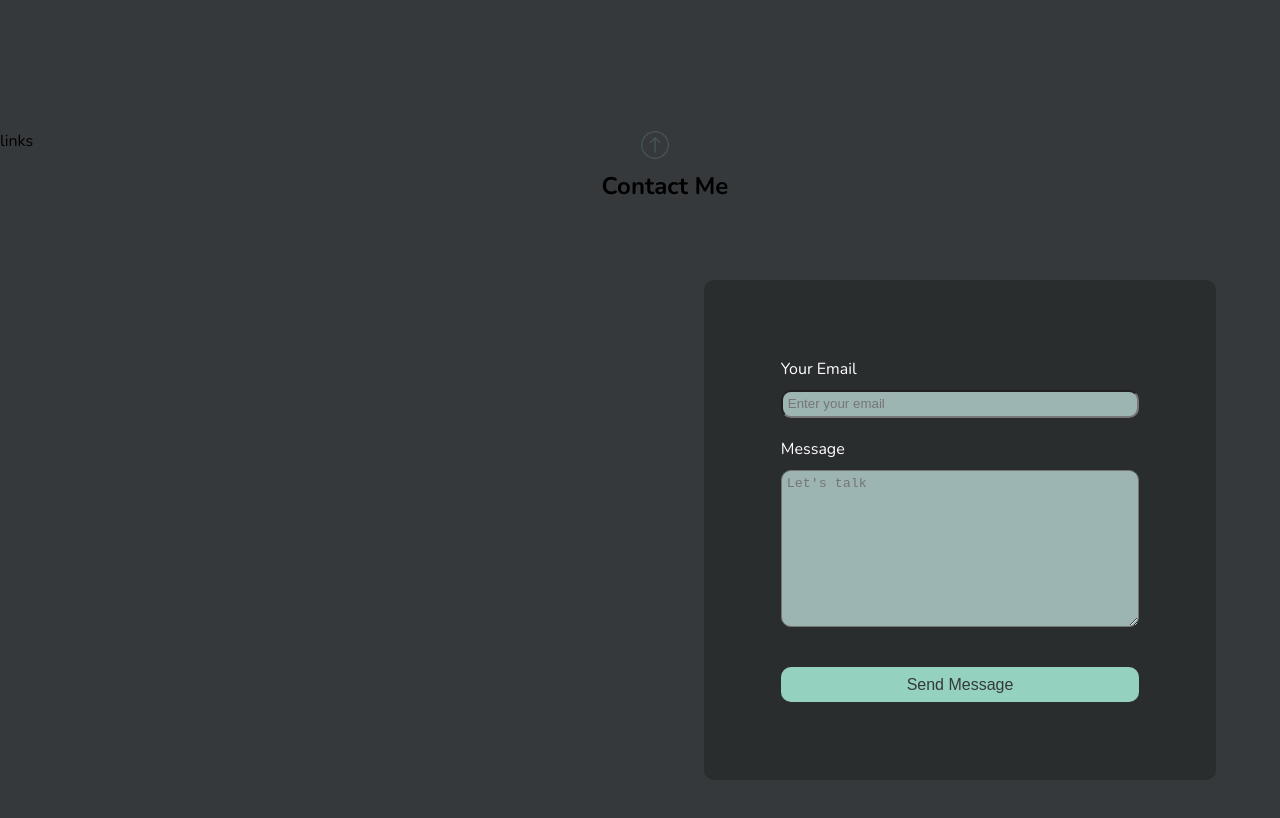
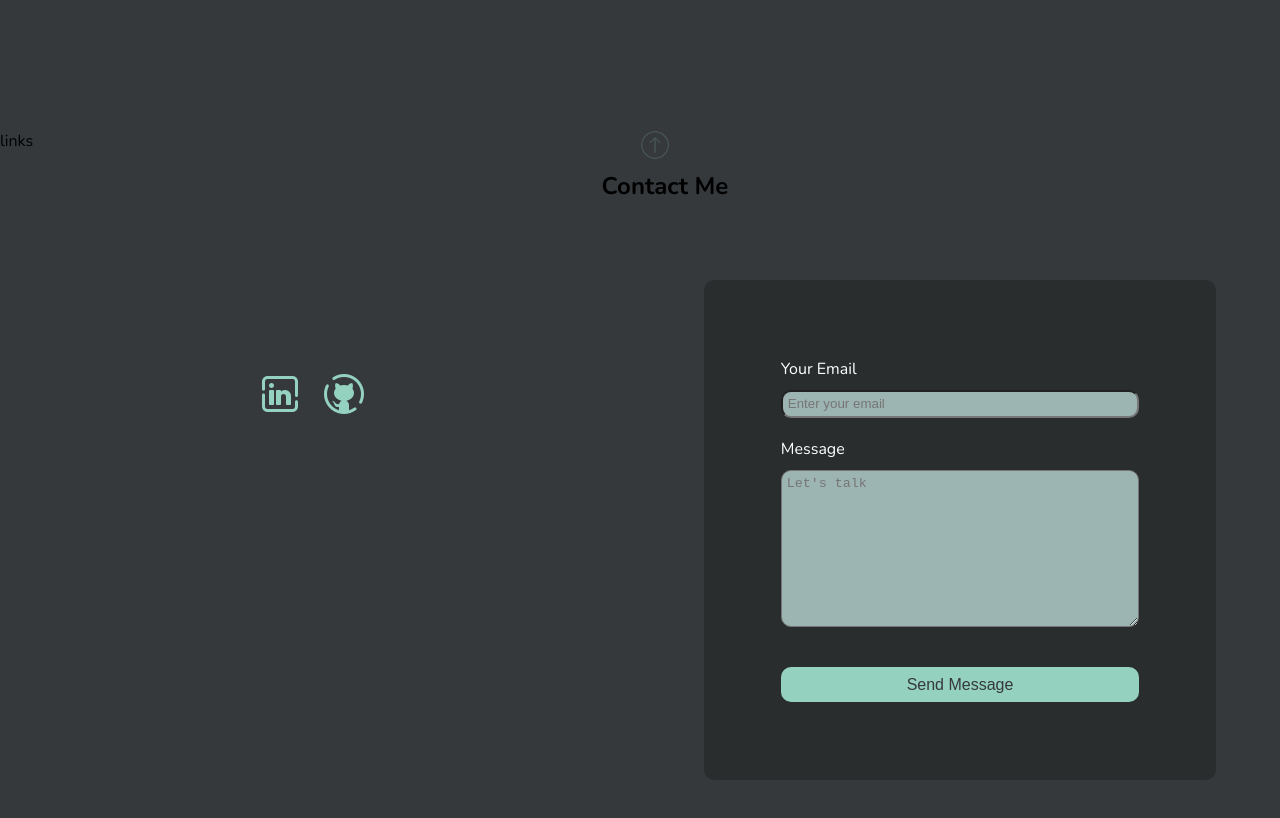
Before and after one commit to sanchezfernandes/portfolio, a React (Vite) app in the folder portfolio/: page / in a window 1280 px wide. Shown: the part 2240-3058 px from the top of the page. Built offline with nearby package versions, Linux system fonts and the light colour scheme.

Commit message:
added a form and links to socials

```diff
--- a/portfolio/src/Components/Contact/Contact.jsx
+++ b/portfolio/src/Components/Contact/Contact.jsx
@@ -1,7 +1,10 @@
 import React from 'react'
 import "./Contact.scss";
-import scroll from "../../assets/scroll-up.png"
-import { scroller } from "react-scroll"
+import scroll from "../../assets/scroll-up.png";
+import git from "../../assets/gitIcon.png";
+import linked from "../../assets/linked.png";
+import { scroller } from "react-scroll";
+import { Link } from 'react-router-dom';
 
 
 const Contact = () => {
@@ -20,9 +23,9 @@ const Contact = () => {
 
             <section className='socialLinks'>links</section>
             <div className='socialsDiv'>
-                <section>
-                    <img src="" alt="" />
-                    <img src="" alt="" />
+                <section className='left'>
+                    <a href="https://www.linkedin.com/in/sanchez-fernandes/" target="_blank">  <img className='linkedIn' src={linked} alt="linkedIn" /></a>
+                    <a href="https://github.com/sanchezfernandes" target="_blank"><img className='socialIcon' src={git} alt="github" /></a>
                 </section>
             </div>
 
--- a/portfolio/src/Components/Contact/Contact.scss
+++ b/portfolio/src/Components/Contact/Contact.scss
@@ -14,8 +14,35 @@
     top: 5%
 }
 
+.socialsDiv {
+    // width: 80%;
+    // height: 500px;
+    // display: flex;
+    // justify-content: center;
+    // align-items: center;
+    // background-color: #2a2d2e;
+    // border-radius: 10px;
+}
+
+// .left {
+//     position: relative;
+// }
+
 .socialLinks {
     width: 50%;
+    position: relative;
+}
+
+.socialIcon {
+    position: absolute;
+    left: 25%;
+    top: 30%;
+}
+
+.linkedIn {
+    position: absolute;
+    left: 20%;
+    top: 30%
 }
 
 .formSection {
```
Also changed, not shown: portfolio/src/assets/gitIcon.png (added), portfolio/src/assets/linked.png (added).
